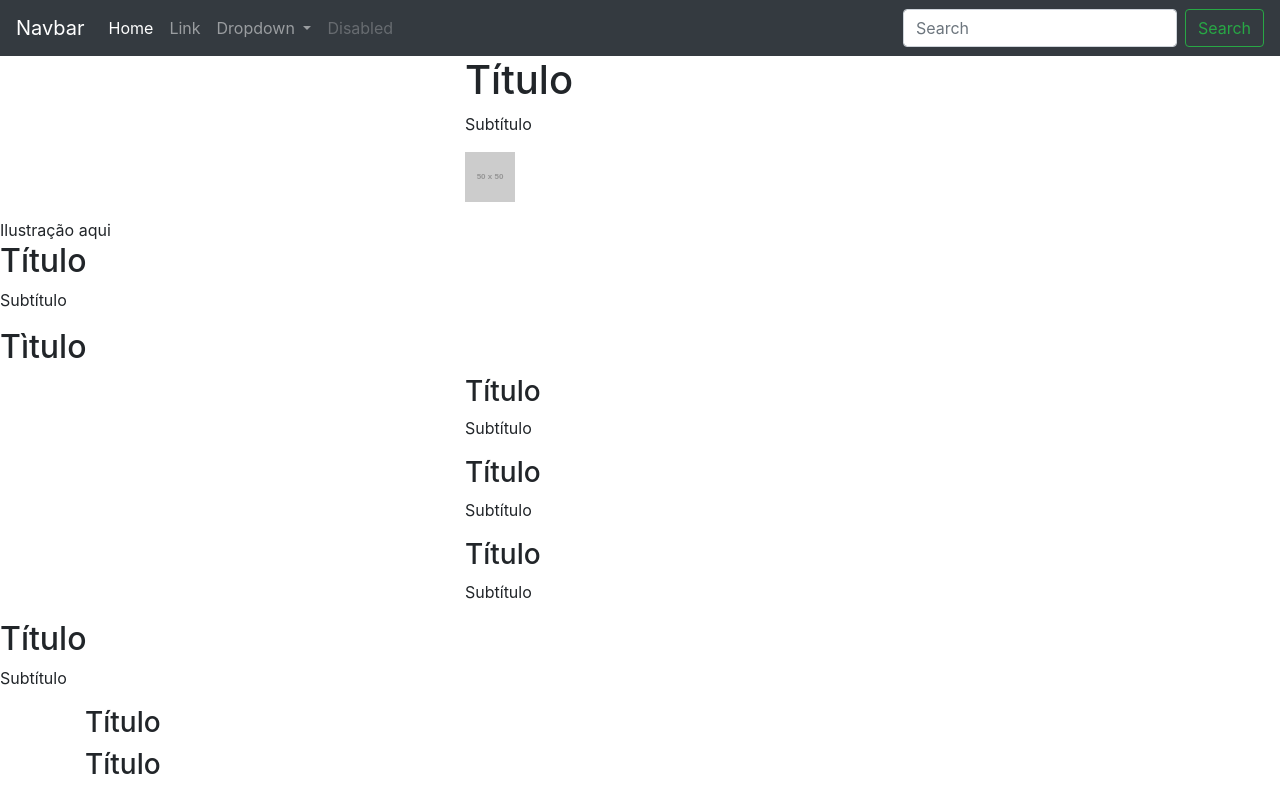
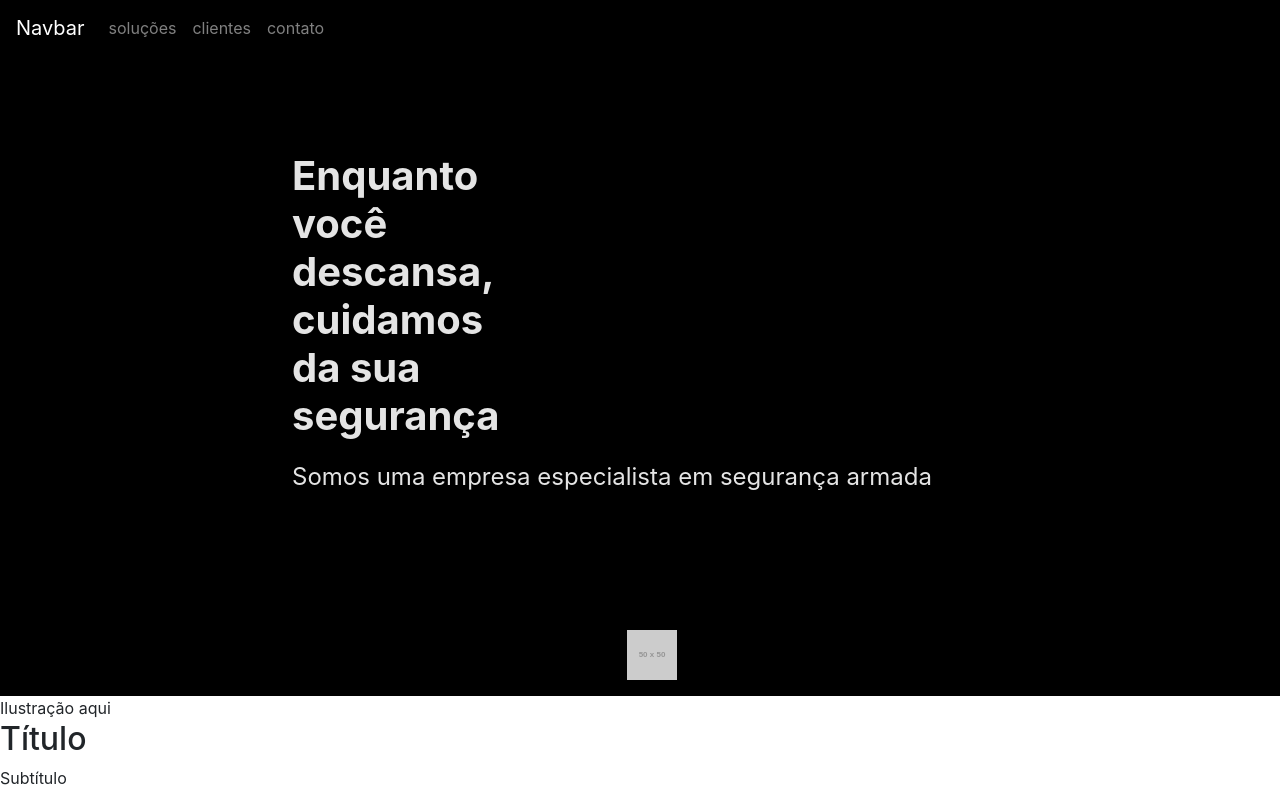
Before and after one commit to DanicoSantos/sieg-landing-page, a plain HTML site: page index.html in a window 1280 px wide. Shown: the top 786 px of the page. Drawn offline with nearby package versions, Linux system fonts and the light colour scheme; placeholder pictures from the web are drawn by us.

Commit message:
feat: add banner basic style

```diff
--- a/assets/css/style.css
+++ b/assets/css/style.css
@@ -0,0 +1,36 @@
+:root {
+    --dark: #000;
+    --light: #fff;
+    --primary: darkred;
+    --secondary: #e4e4e4;
+}
+
+.navbar-custom {
+    background-color: var(--dark);
+}
+
+
+/* Banner */
+
+.banner__container {
+    min-height: 40rem;
+    max-width: 100%;
+    padding: 6rem 0 0 1.5rem;
+    display: flex;
+    flex-direction: column;
+    justify-content: space-between;
+    align-items: center;
+    background: var(--dark);
+    color: var(--secondary);
+}
+
+.banner__title {
+    font-weight: bold;
+    max-width: 10rem;
+}
+
+.banner__subtitle {
+    font-size: 1.5rem;
+    margin-top: 1.2rem;
+    margin-right: 5rem;
+}
--- a/index.html
+++ b/index.html
@@ -6,8 +6,7 @@
     <meta name="viewport" content="width=device-width, initial-scale=1.0">
 
     <!-- begin:Style -->
-    <link rel="stylesheet" href="https://stackpath.bootstrapcdn.com/bootstrap/4.3.1/css/bootstrap.min.css"
-        integrity="sha384-ggOyR0iXCbMQv3Xipma34MD+dH/1fQ784/j6cY/iJTQUOhcWr7x9JvoRxT2MZw1T" crossorigin="anonymous">
+    <link rel="stylesheet" href="https://stackpath.bootstrapcdn.com/bootstrap/4.3.1/css/bootstrap.min.css" integrity="sha384-ggOyR0iXCbMQv3Xipma34MD+dH/1fQ784/j6cY/iJTQUOhcWr7x9JvoRxT2MZw1T" crossorigin="anonymous">
     <link rel="stylesheet" href="assets/css/style.css">
     <!-- end:Style -->
     <title>Siseg</title>
@@ -18,55 +17,43 @@
     <header>
 
         <!-- begin:Navbar -->
-        <nav class="navabar-custom navbar navbar-expand-lg navbar-dark bg-dark">
+        <nav class="navbar-custom navbar navbar-expand-lg navbar-dark">
             <a class="navbar-brand" href="#">Navbar</a>
-            <button class="navbar-toggler" type="button" data-toggle="collapse" data-target="#navbarSupportedContent"
-                aria-controls="navbarSupportedContent" aria-expanded="false" aria-label="Toggle navigation">
+            <button class="navbar-toggler" type="button" data-toggle="collapse" data-target="#navbarSupportedContent" aria-controls="navbarSupportedContent" aria-expanded="false" aria-label="Toggle navigation">
                 <span class="navbar-toggler-icon"></span>
             </button>
 
             <div class="collapse navbar-collapse" id="navbarSupportedContent">
                 <ul class="navbar-nav mr-auto">
-                    <li class="nav-item active">
-                        <a class="nav-link" href="#">Home <span class="sr-only">(current)</span></a>
+                    <li class="nav-item">
+                        <a class="nav-link" href="#">soluções</a>
                     </li>
                     <li class="nav-item">
-                        <a class="nav-link" href="#">Link</a>
-                    </li>
-                    <li class="nav-item dropdown">
-                        <a class="nav-link dropdown-toggle" href="#" id="navbarDropdown" role="button"
-                            data-toggle="dropdown" aria-haspopup="true" aria-expanded="false">
-                            Dropdown
-                        </a>
-                        <div class="dropdown-menu" aria-labelledby="navbarDropdown">
-                            <a class="dropdown-item" href="#">Action</a>
-                            <a class="dropdown-item" href="#">Another action</a>
-                            <div class="dropdown-divider"></div>
-                            <a class="dropdown-item" href="#">Something else here</a>
-                        </div>
+                        <a class="nav-link" href="#">clientes</a>
                     </li>
                     <li class="nav-item">
-                        <a class="nav-link disabled" href="#" tabindex="-1" aria-disabled="true">Disabled</a>
+                        <a class="nav-link" href="#">contato</a>
                     </li>
                 </ul>
-                <form class="form-inline my-2 my-lg-0">
-                    <input class="form-control mr-sm-2" type="search" placeholder="Search" aria-label="Search">
-                    <button class="btn btn-outline-success my-2 my-sm-0" type="submit">Search</button>
-                </form>
             </div>
         </nav>
         <!-- end:Navbar -->
 
         <!-- begin:Banner -->
         <section class="banner">
-            <div class="container banner__container">
+            <div class="container-fluid">
                 <div class="row">
-                    <div class="offset-4 col">
-                        <h1 class="banner__title">Título</h1>
-                        <p class="banner__subtitle">Subtítulo</p>
-                        <figure class="banner__scroll-icon">
-                            <img src="https://via.placeholder.com/50" alt="scroll">
-                        </figure>
+                    <div class="col px-0">
+                        <div class="banner__container">
+                            <div class="banner__title-container">
+                                <h1 class="banner__title">Enquanto você descansa, cuidamos da sua segurança</h1>
+                                <p class="banner__subtitle">Somos uma empresa especialista em segurança armada</p>
+                            </div>
+                            <figure class="banner__scroll-icon">
+                                <img src="https://via.placeholder.com/50" alt="scroll">
+                            </figure>
+                        </div>
+
                     </div>
                 </div>
             </div>
@@ -199,15 +186,9 @@
     <!-- end:Footer -->
 
     <!-- begin: Scripts -->
-    <script src="https://code.jquery.com/jquery-3.3.1.slim.min.js"
-        integrity="sha384-q8i/X+965DzO0rT7abK41JStQIAqVgRVzpbzo5smXKp4YfRvH+8abtTE1Pi6jizo"
-        crossorigin="anonymous"></script>
-    <script src="https://cdnjs.cloudflare.com/ajax/libs/popper.js/1.14.7/umd/popper.min.js"
-        integrity="sha384-UO2eT0CpHqdSJQ6hJty5KVphtPhzWj9WO1clHTMGa3JDZwrnQq4sF86dIHNDz0W1"
-        crossorigin="anonymous"></script>
-    <script src="https://stackpath.bootstrapcdn.com/bootstrap/4.3.1/js/bootstrap.min.js"
-        integrity="sha384-JjSmVgyd0p3pXB1rRibZUAYoIIy6OrQ6VrjIEaFf/nJGzIxFDsf4x0xIM+B07jRM"
-        crossorigin="anonymous"></script>
+    <script src="https://code.jquery.com/jquery-3.3.1.slim.min.js" integrity="sha384-q8i/X+965DzO0rT7abK41JStQIAqVgRVzpbzo5smXKp4YfRvH+8abtTE1Pi6jizo" crossorigin="anonymous"></script>
+    <script src="https://cdnjs.cloudflare.com/ajax/libs/popper.js/1.14.7/umd/popper.min.js" integrity="sha384-UO2eT0CpHqdSJQ6hJty5KVphtPhzWj9WO1clHTMGa3JDZwrnQq4sF86dIHNDz0W1" crossorigin="anonymous"></script>
+    <script src="https://stackpath.bootstrapcdn.com/bootstrap/4.3.1/js/bootstrap.min.js" integrity="sha384-JjSmVgyd0p3pXB1rRibZUAYoIIy6OrQ6VrjIEaFf/nJGzIxFDsf4x0xIM+B07jRM" crossorigin="anonymous"></script>
     <!-- end:Scripts -->
 </body>
 
```
